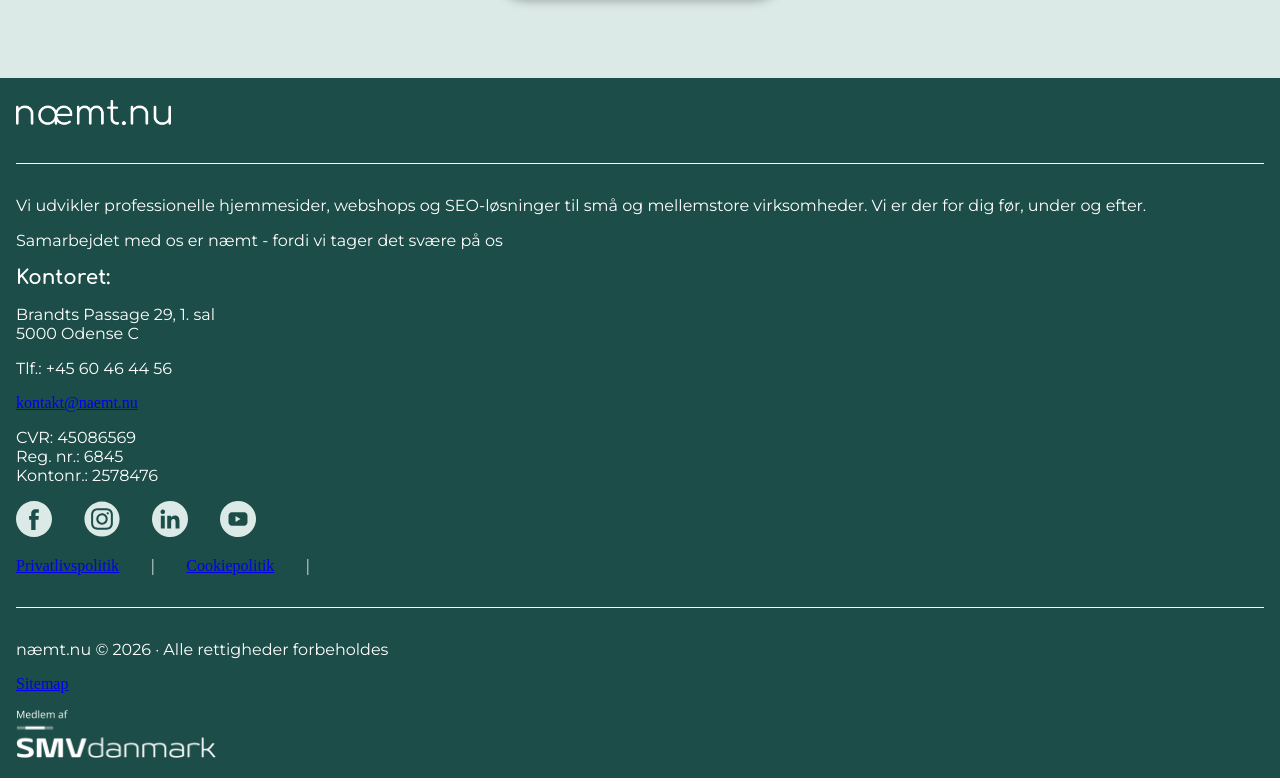
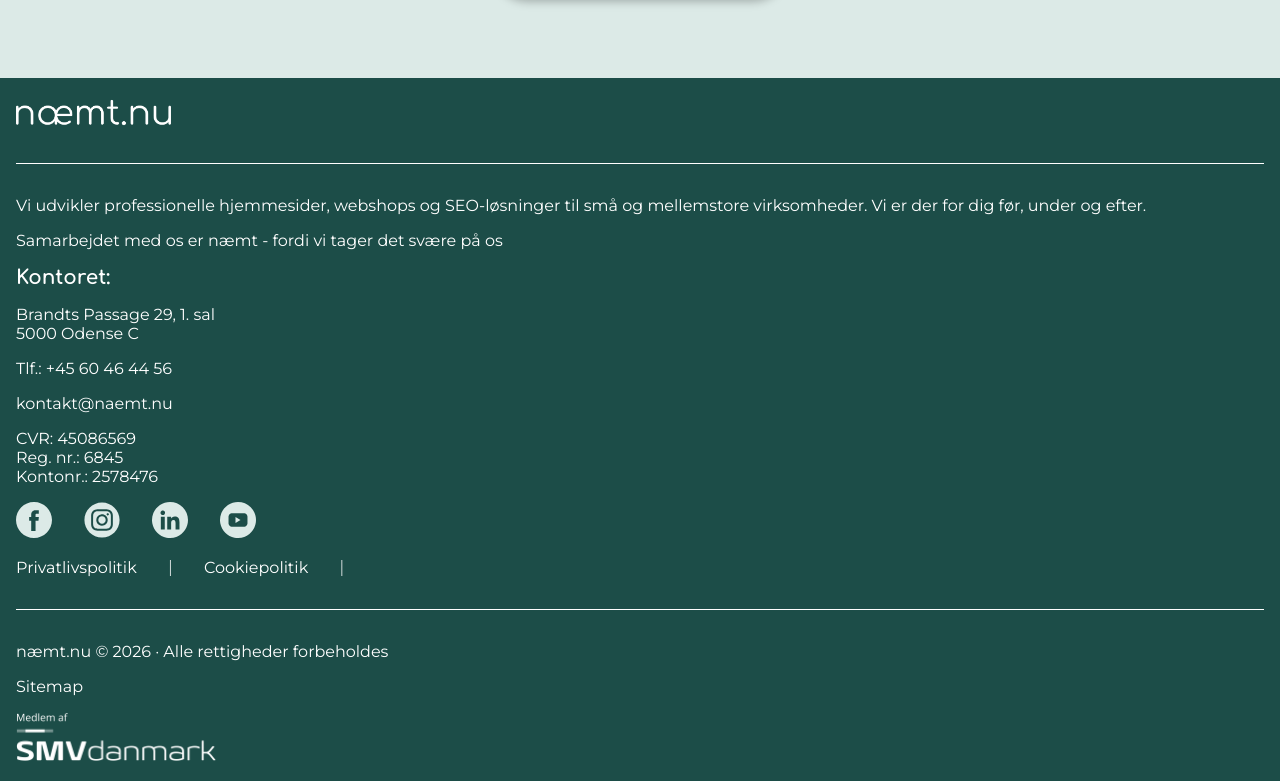
Before and after one commit to SofiePedersen/naemtnu, a Vue app: page / in a window 1280 px wide. Shown: the part 528-1309 px from the top of the page. Built offline with nearby package versions, Linux system fonts and the light colour scheme; no server answers.

Commit message:
Update main.scss

```diff
--- a/src/assets/main.scss
+++ b/src/assets/main.scss
@@ -1,30 +1,26 @@
-
-
-
 * {
   margin: 0;
   padding: 0;
   box-sizing: border-box;
 }
 
-
 @font-face {
-  font-family: 'Comfortaa';
-  src: url(./fonts/Comfortaa-VariableFont_wght.ttf) format('truetype');
+  font-family: "Comfortaa";
+  src: url(./fonts/Comfortaa-VariableFont_wght.ttf) format("truetype");
 }
 
 @font-face {
-  font-family: 'Montserrat';
-  src: url(./fonts/Montserrat-VariableFont_wght.ttf) format('truetype');
+  font-family: "Montserrat";
+  src: url(./fonts/Montserrat-VariableFont_wght.ttf) format("truetype");
 }
 
-$color-foam-blue: #DCEAE7;
-$color-cloudy-white: #FFFFFF;
-$color-kelp-green: #1C4D48;
+$color-foam-blue: #dceae7;
+$color-cloudy-white: #ffffff;
+$color-kelp-green: #1c4d48;
 $color-charcoal-black: #333333;
 
-$font-comfortaa: 'comfortaa', sans-serif;
-$font-montserrat: 'montserrat', sans-serif;
+$font-comfortaa: "comfortaa", sans-serif;
+$font-montserrat: "montserrat", sans-serif;
 
 h1 {
   font-size: 40px;
@@ -56,6 +52,13 @@ p {
   font-family: $font-montserrat;
 }
 
+a {
+  font-size: 16px;
+  font-family: $font-montserrat;
+  text-decoration: none;
+  color: $color-cloudy-white;
+}
+
 button {
   font-family: $font-comfortaa;
   border-radius: 50px;
```
